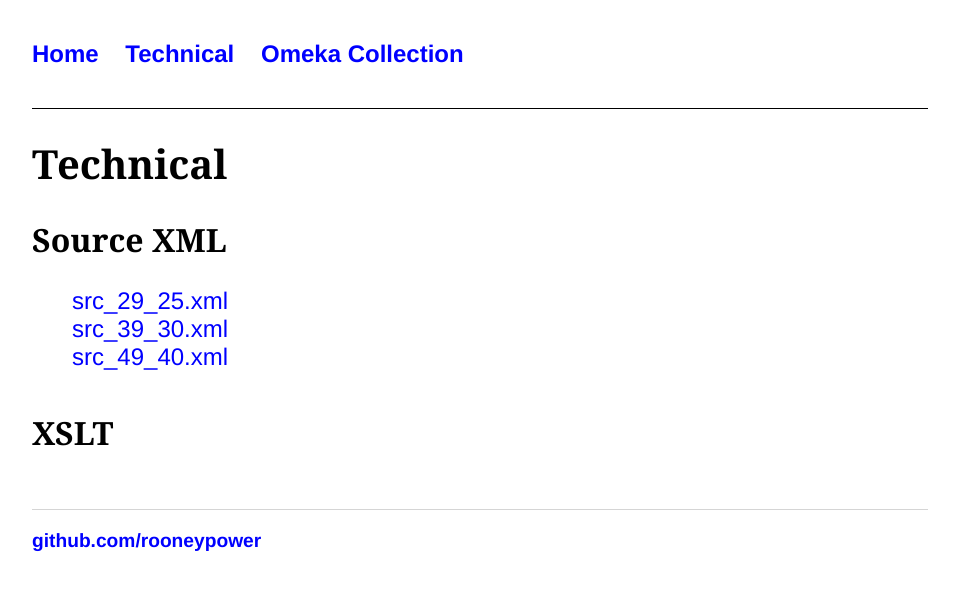
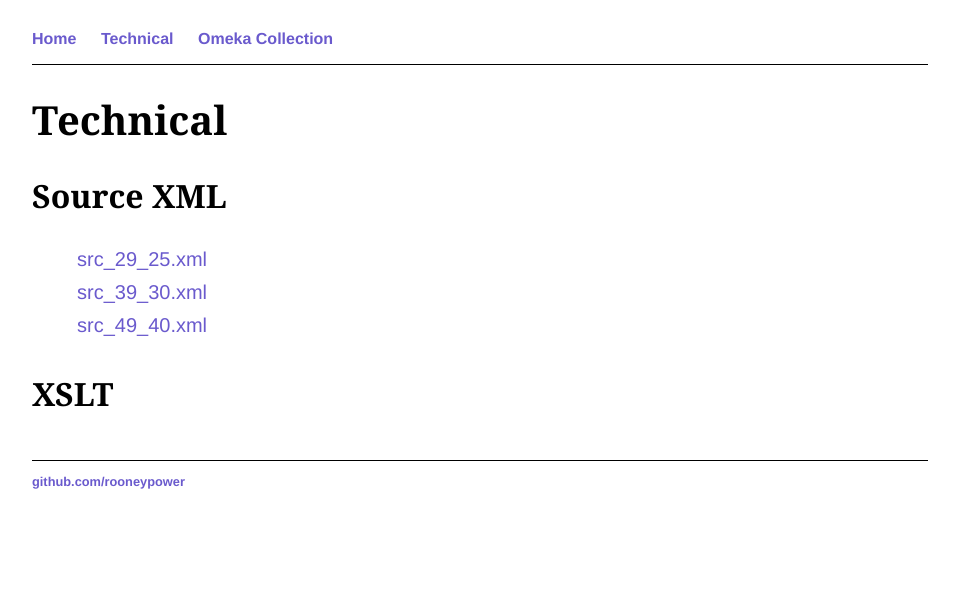
Before and after one commit to rooneypower/rooneypower.github.io, a Jekyll site: the page built from sbct/technical.html, in a window 1280 px wide. Shown: the top 590 px of the page, without its empty margins (160-1119 px from the left). Built offline with Jekyll 4.4.1, drawn with Linux system fonts in a browser that asks for light colours.

Commit message:
Add files via upload

```diff
--- a/sbct/css/sbct.css
+++ b/sbct/css/sbct.css
@@ -1,7 +1,7 @@
 /* CSS stylesheet for digital publication of SBCT programs,
  * adpated from main.css example provided by Nick Homenda */
 body {
-    margin: 40px auto;
+    margin: 30px auto;
     width: 70%;
     font-family:'Helvetica', 'Sans-Serif';
     color: Black;
@@ -15,34 +15,35 @@ nav ul li, footer ul li {
     display: inline;
     margin-right: 20px;
 }
-ul {
-    margin: 20px auto 40px;
-    font-size: 1.5em;
+ul.files {
+    margin: 15px auto 30px;
+    font-size: 1.25em;
 }
-li {
+ul.files li {
     list-style: none;
+    padding: 5px;
 }
 a {
     text-decoration: none;
-    color: Blue;
+    color: SlateBlue;
 }
 a:hover {
     text-decoration: underline;
 }
 h1 {
     font-size: 2.5em;
-    font-family:'Georgia', 'Serif';
+    font-family: 'Georgia', 'Serif';
 }
 h2 {
     font-size: 2em;
-    font-family:'Georgia', 'Serif';
+    font-family: 'Georgia', 'Serif';
 }
 p {
     font-size: 1.25em;
     line-height: 1.1em;
 }
 footer {
-    border-top: 1px solid #d5d5d5;
+    border-top: 1px solid black;
     font-size: .8em;
 }
 table {
@@ -71,7 +72,7 @@ div {
     box-sizing: border-box;
 }
 .wrapper {
-    padding-bottom: 25px;
+    padding-bottom: 30px;
 }
 .stop {
     clear: both;
```
